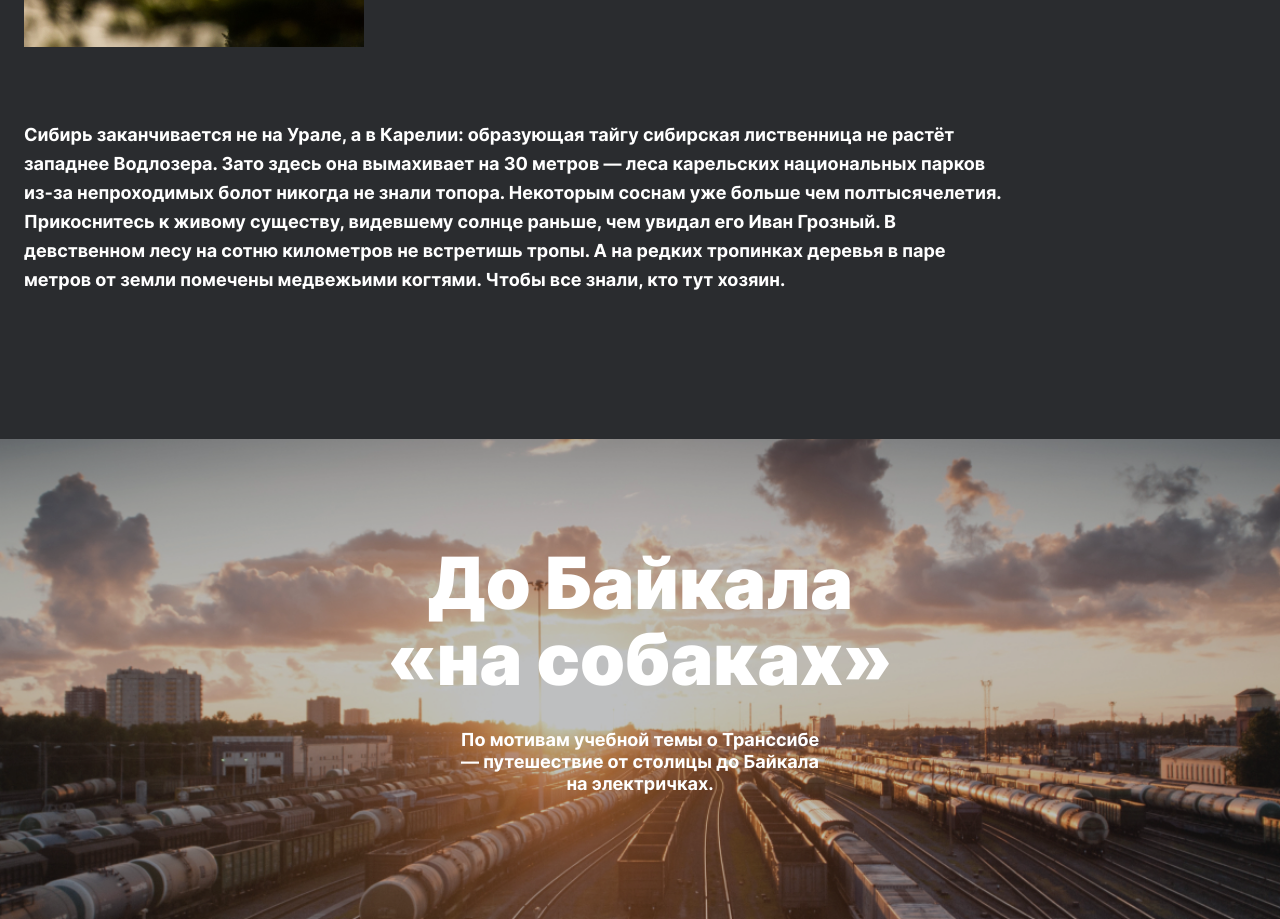
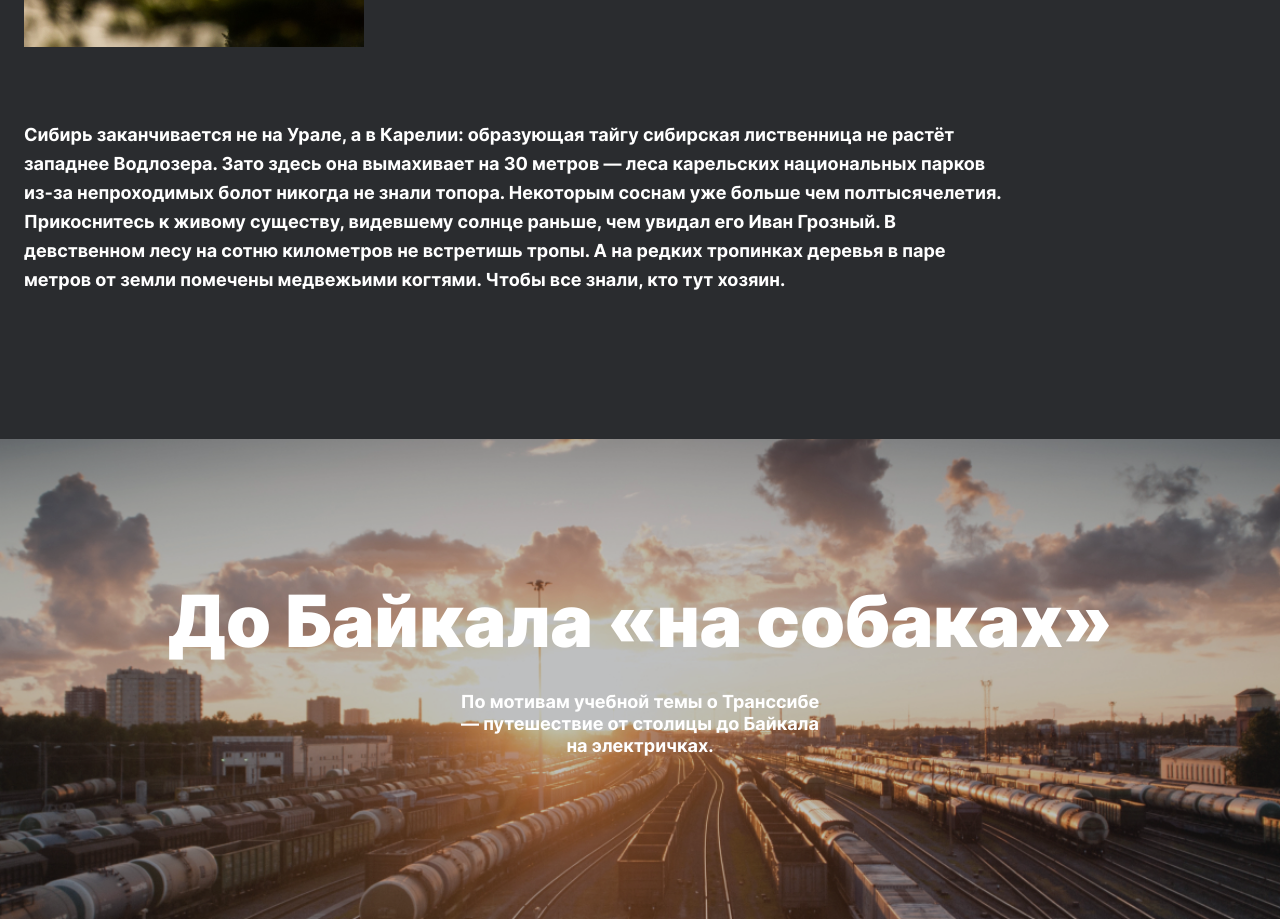
Before and after one commit to RinVeber/russian-travel, a plain HTML site: page index.html in a window 1280 px wide. Shown: the part 6968-7887 px from the top of the page. Drawn offline with Linux system fonts and the light colour scheme; files whose address does not match are found by name.

Commit message:
commit_fiix

```diff
--- a/index.html
+++ b/index.html
@@ -222,7 +222,7 @@
                 <a href="https://stampsy.com/na-elektrichkakh-do-baikala" class="cover__link">
                     <div class="cover__overlay"></div>
                     <h2 class="section-title cover__title">
-                        До Байкала <br> «на собаках»
+                        До Байкала «на собаках»
                     </h2>
                     <p class="section-subtitle cover__subtitle">
                         По мотивам учебной темы о Транссибе — путешествие от столицы до Байкала на электричках.
```
